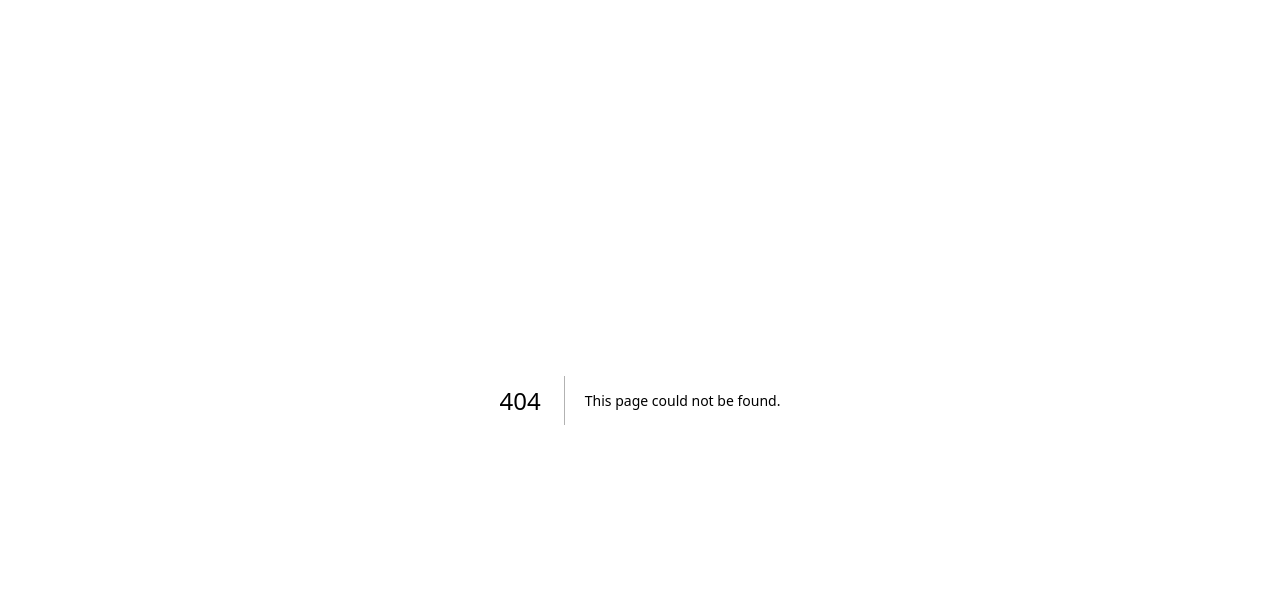
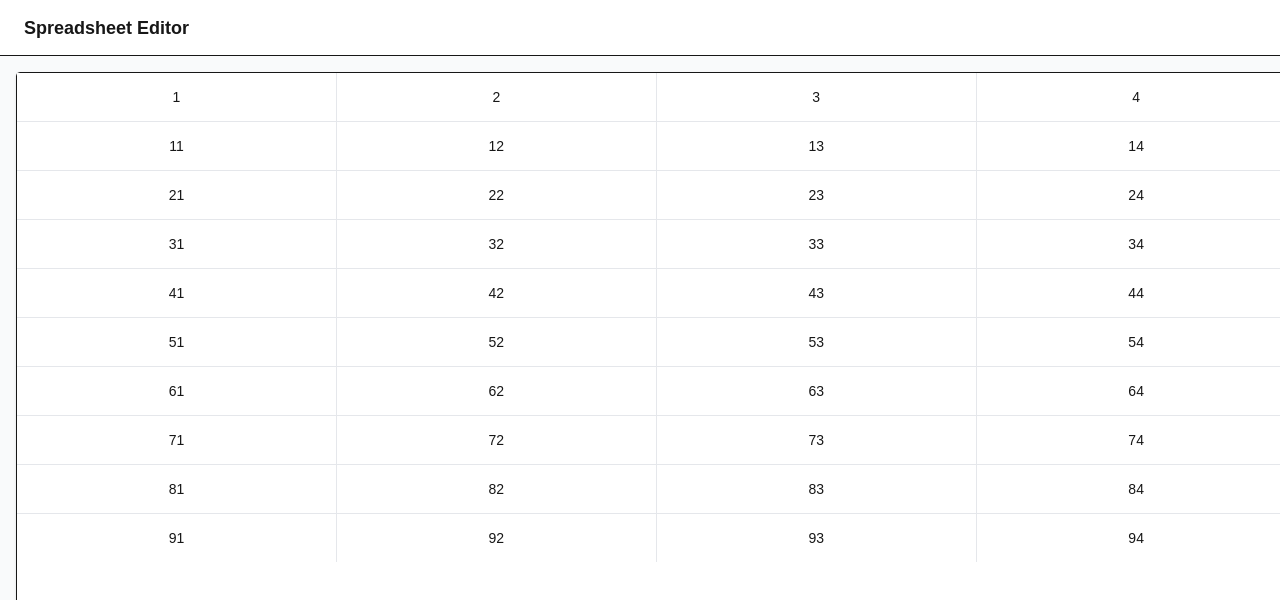
Before and after one commit to Vasu-Babu/spreadsheet-app, a Next.js app: page /doc/1 in a window 1280 px wide. Before the commit this address had no page. Shown: the top 600 px of the page. Built offline with nearby package versions, Linux system fonts and the light colour scheme.

Commit message:
feat: add spreadsheet editor page layout

```diff
--- /dev/null
+++ b/src/app/doc/[id]/page.tsx
@@ -0,0 +1,29 @@
+"use client";
+
+export default function SpreadsheetEditorPage() {
+  return (
+    <div className="flex flex-col h-screen">
+      {/* Header */}
+      <header className="h-14 border-b flex items-center px-6 bg-white">
+        <h1 className="text-lg font-semibold">Spreadsheet Editor</h1>
+      </header>
+
+      {/* Scrollable Grid Container */}
+      <div className="flex-1 overflow-auto bg-gray-50 p-4">
+        <div className="min-w-800 min-h-600 bg-white border rounded shadow-sm">
+          {/* Placeholder Grid */}
+          <div className="grid grid-cols-10 gap-px bg-gray-200">
+            {Array.from({ length: 100 }).map((_, i) => (
+              <div
+                key={i}
+                className="bg-white h-12 flex items-center justify-center text-sm"
+              >
+                {i + 1}
+              </div>
+            ))}
+          </div>
+        </div>
+      </div>
+    </div>
+  );
+}
```
